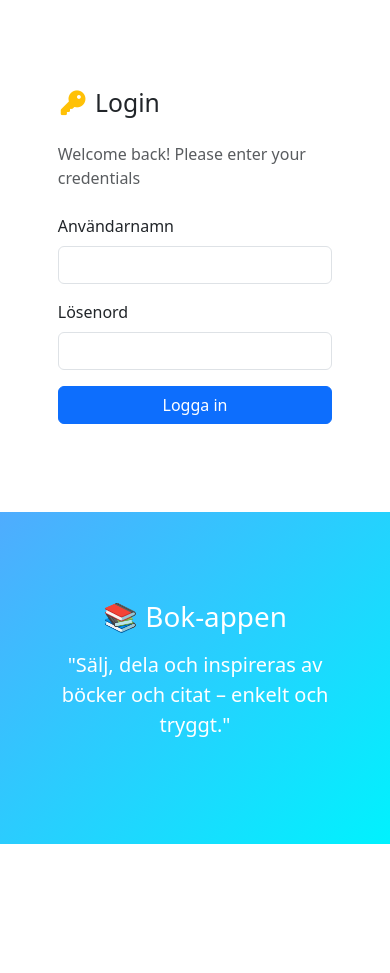
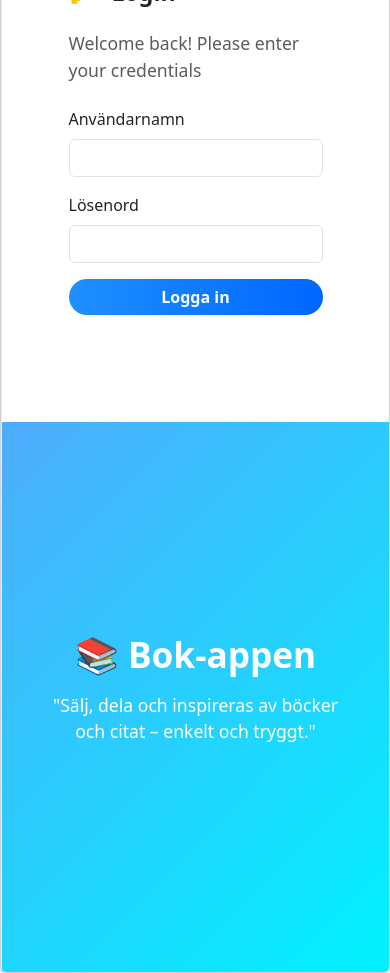
Before and after one commit to Jojje84/Bookapp, an Angular app in the folder Frontend/: page /login in a window 390 px wide. Before the commit the page ends 844 px from the top, so only its background shows below. Built offline with nearby package versions, Linux system fonts and the light colour scheme.

Commit message:
frontend dark/light mode

```diff
--- a/Frontend/src/app/components/login/login.css
+++ b/Frontend/src/app/components/login/login.css
@@ -0,0 +1,43 @@
+.card {
+  border-radius: 15px;
+  overflow: hidden;
+  box-shadow: 0 8px 25px rgba(0, 0, 0, 0.15);
+}
+
+.col-md-6 {
+  min-height: 550px;
+}
+
+.col-md-6:first-child {
+  background-color: #fff;
+}
+
+.col-md-6 h1 {
+  font-size: 2.2rem;
+}
+.col-md-6 p {
+  font-size: 1.1rem;
+}
+
+.row.g-0 {
+  border-left: 1px solid #eaeaea;
+}
+
+.btn-primary {
+  background: linear-gradient(90deg, #1e90ff, #0066ff);
+  border: none;
+}
+
+.btn-primary:hover {
+  background: linear-gradient(90deg, #0066ff, #1e90ff);
+}
+
+.login-form h3 {
+  margin-bottom: 1.5rem;
+}
+
+@media (max-width: 768px) {
+  .col-md-6:last-child {
+    display: none; /* Göm högersidan på mobil */
+  }
+}
--- a/Frontend/src/app/components/login/login.html
+++ b/Frontend/src/app/components/login/login.html
@@ -1,9 +1,11 @@
-<div class="container-fluid vh-100">
-  <div class="row h-100">
-    <!-- Vänster kolumn -->
-    <div class="col-md-6 d-flex align-items-center justify-content-center bg-white">
-      <div class="w-75">
-        <h2 class="mb-4"><i class="fa-solid fa-key text-warning"></i> Login</h2>
+<div class="d-flex justify-content-center align-items-center vh-100">
+<div class="card shadow-lg rounded overflow-hidden" style="max-width: 900px; width: 100%;">
+
+    <div class="row g-0">
+      <!-- Vänster -->
+      <div class="col-md-6 bg-white d-flex justify-content-center align-items-center h-100">
+        <div class="p-5 w-100" style="max-width: 350px">
+          <h3 class="mb-4 fw-bold"><i class="fa-solid fa-key text-warning me-2"></i> Login</h3>
           <p class="text-muted mb-4">Welcome back! Please enter your credentials</p>
 
           <form (ngSubmit)="login()">
@@ -26,21 +28,21 @@
                 required
               />
             </div>
-
-          <button type="submit" class="btn btn-primary w-100">Logga in</button>
+            <button type="submit" class="btn btn-primary w-100 fw-bold rounded-pill">
+              Logga in
+            </button>
           </form>
         </div>
       </div>
 
-    <!-- Höger kolumn -->
+      <!-- Höger -->
       <div
-      class="col-md-6 d-flex flex-column justify-content-center align-items-center text-white"
+        class="col-md-6 d-flex flex-column justify-content-center align-items-center text-white text-center p-5"
         style="background: linear-gradient(135deg, #4facfe, #00f2fe)"
       >
-      <h1 class="mb-3">📚 Bok-appen</h1>
-      <p class="lead text-center w-75">
-        "Sälj, dela och inspireras av böcker och citat – enkelt och tryggt."
-      </p>
+        <h1 class="fw-bold mb-3">📚 Bok-appen</h1>
+        <p class="lead">"Sälj, dela och inspireras av böcker och citat – enkelt och tryggt."</p>
       </div>
     </div>
   </div>
+</div>
--- a/Frontend/src/app/components/navbar/navbar.css
+++ b/Frontend/src/app/components/navbar/navbar.css
@@ -34,6 +34,8 @@ button {
   transform: scale(1.05); /* liten pop-effekt */
 }
 
+
+
 @media (max-width: 991px) {
   .logout-container {
     width: 100%;
--- a/Frontend/src/app/components/navbar/navbar.html
+++ b/Frontend/src/app/components/navbar/navbar.html
@@ -1,7 +1,21 @@
+
 <nav class="navbar navbar-expand-lg navbar-light bg-light shadow" *ngIf="shouldShowNavbar()">
   <div class="container">
-    <a class="navbar-brand"> 📚 Bok-Appen </a>
+    <!-- logotyp -->
+    <a class="navbar-brand">📚 Bok-Appen</a>
 
+    <!-- Höger: Switch + Hamburger -->
+    <div class="d-flex align-items-center ms-auto">
+      <!-- Dark/Light toggle -->
+      <label class="theme-switch me-2 mb-0">
+        <input type="checkbox" [checked]="isDarkMode" (change)="toggleTheme()" />
+        <span class="slider">
+          <i class="fa-solid fa-moon moon-icon"></i>
+          <i class="fa-solid fa-sun sun-icon"></i>
+        </span>
+      </label>
+
+      <!-- Hamburger (styr menyn) -->
       <button
         class="navbar-toggler"
         type="button"
@@ -13,10 +27,11 @@
       >
         <span class="navbar-toggler-icon"></span>
       </button>
+    </div>
 
+    <!-- Själva menyn (separat från hamburgaren) -->
     <div class="collapse navbar-collapse" id="navbarNav">
-      <!-- Navigation -->
-      <ul class="navbar-nav mx-auto text-center">
+      <ul class="navbar-nav mx-lg-auto mb-2 mb-lg-0 text-center">
         <li class="nav-item">
           <a class="nav-link" routerLink="/books" routerLinkActive="active">
             <i class="fa-solid fa-book me-1"></i> Böcker
@@ -29,8 +44,8 @@
         </li>
       </ul>
 
-      <!-- Logga ut separat -->
-      <div class="logout-container text-center text-lg-end mt-3 mt-lg-0">
+      <!-- Logga ut -->
+      <div class="logout-container text-center text-lg-end mt-3 mt-lg-0 ms-lg-3">
         <button (click)="logout()" class="btn btn-outline-danger logout-btn">
           <i class="fa-solid fa-right-from-bracket"></i> Logga ut
         </button>
--- a/Frontend/src/app/components/navbar/navbar.ts
+++ b/Frontend/src/app/components/navbar/navbar.ts
@@ -1,4 +1,4 @@
-import { Component } from '@angular/core';
+import { Component, OnInit } from '@angular/core';
 import { Router, NavigationEnd } from '@angular/router';
 import { CommonModule } from '@angular/common';
 import { RouterModule } from '@angular/router';
@@ -12,8 +12,9 @@ import { filter } from 'rxjs/operators';
   templateUrl: './navbar.html',
   styleUrls: ['./navbar.css']
 })
-export class NavbarComponent {
+export class NavbarComponent implements OnInit {
   currentUrl: string = '';
+  isDarkMode: boolean = false; // 🌙 nytt
 
   constructor(public authService: AuthService, private router: Router) {
     // sätt initial url direkt
@@ -24,6 +25,27 @@ export class NavbarComponent {
       .subscribe((event: any) => {
         this.currentUrl = event.url;
       });
+  }
+
+  ngOnInit() {
+    // 🔄 Läs sparat tema från localStorage
+    const theme = localStorage.getItem('theme');
+    if (theme === 'dark') {
+      this.isDarkMode = true;
+      document.body.classList.add('dark-mode');
+    }
+  }
+
+  toggleTheme() {
+    this.isDarkMode = !this.isDarkMode;
+
+    if (this.isDarkMode) {
+      document.body.classList.add('dark-mode');
+      localStorage.setItem('theme', 'dark');
+    } else {
+      document.body.classList.remove('dark-mode');
+      localStorage.setItem('theme', 'light');
+    }
   }
 
   shouldShowNavbar(): boolean {
--- a/Frontend/src/styles.css
+++ b/Frontend/src/styles.css
@@ -1 +1,148 @@
-/* You can add global styles to this file, and also import other style files */
+/* ================================
+   🌗 Dark/Light Mode Switch
+   ================================ */
+.theme-switch {
+  position: relative;
+  display: inline-block;
+  width: 60px;
+  height: 30px;
+}
+
+.theme-switch input {
+  opacity: 0;
+  width: 0;
+  height: 0;
+}
+
+.slider {
+  position: absolute;
+  cursor: pointer;
+  top: 0;
+  left: 0;
+  right: 0;
+  bottom: 0;
+  background-color: #ccc;
+  border-radius: 34px;
+  transition: 0.4s;
+  display: flex;
+  align-items: center;
+  justify-content: space-between;
+  padding: 0 6px;
+  font-size: 14px;
+  color: #fff;
+}
+
+.slider:before {
+  position: absolute;
+  content: "";
+  height: 24px;
+  width: 24px;
+  left: 3px;
+  bottom: 3px;
+  background-color: white;
+  border-radius: 50%;
+  transition: 0.4s;
+  z-index: 2;
+}
+
+/* När input är ikryssad (Dark mode) */
+.theme-switch input:checked + .slider {
+  background-color: #4facfe;
+}
+
+.theme-switch input:checked + .slider:before {
+  transform: translateX(30px);
+}
+
+/* Ikoner */
+.slider .moon-icon {
+  color: #222;
+}
+
+.slider .sun-icon {
+  color: #ffd43b;
+}
+
+/* Gör ikonerna tydligare beroende på läge */
+.theme-switch input:not(:checked) + .slider .sun-icon {
+  opacity: 1;
+}
+
+.theme-switch input:not(:checked) + .slider .moon-icon {
+  opacity: 0.3;
+}
+
+.theme-switch input:checked + .slider .sun-icon {
+  opacity: 0.3;
+}
+
+.theme-switch input:checked + .slider .moon-icon {
+  opacity: 1;
+}
+
+
+/* ================================
+   🌙 Dark Mode Styles
+   ================================ */
+body.dark-mode {
+  background-color: #181818;
+  color: #e0e0e0;
+}
+
+body.dark-mode .navbar {
+  background-color: #202020 !important;
+  border-bottom: 1px solid #333;
+}
+
+body.dark-mode .navbar .nav-link,
+body.dark-mode .navbar .navbar-brand {
+  color: #f0f0f0 !important;  /* ljus text */
+}
+
+body.dark-mode .navbar .nav-link:hover {
+  color: #ffc107 !important; /* gul highlight även i dark mode */
+}
+
+body.dark-mode ::placeholder {
+  color: #bbbbbb !important; /* ljusgrå */
+  opacity: 1;
+}
+
+body.dark-mode .card {
+  background-color: #242424 !important;
+  color: #f0f0f0 !important;
+  border: 1px solid #333;
+}
+
+body.dark-mode input,
+body.dark-mode select {
+  background-color: #2a2a2a !important;
+  color: #f0f0f0 !important;
+  border: 1px solid #444;
+}
+
+body.dark-mode .btn-success {
+  background-color: #146c43;
+  border-color: #146c43;
+}
+
+body.dark-mode .card .text-muted,
+body.dark-mode small,
+body.dark-mode span {
+  color: #cccccc !important;  /* ljusgrå som syns bättre */
+}
+
+body.dark-mode .navbar-toggler-icon {
+  filter: invert(1);
+}
+
+
+@media (max-width: 768px) {
+  .navbar .navbar-brand {
+    font-size: 16px;
+    margin-right: 10px;
+  }
+  .theme-switch {
+    margin-right: 30px;
+  }
+}
```
Also changed, not shown: 2 other files (tests, documents, lock files or other folders). Lines whose indentation alone changed are shown as unchanged.
